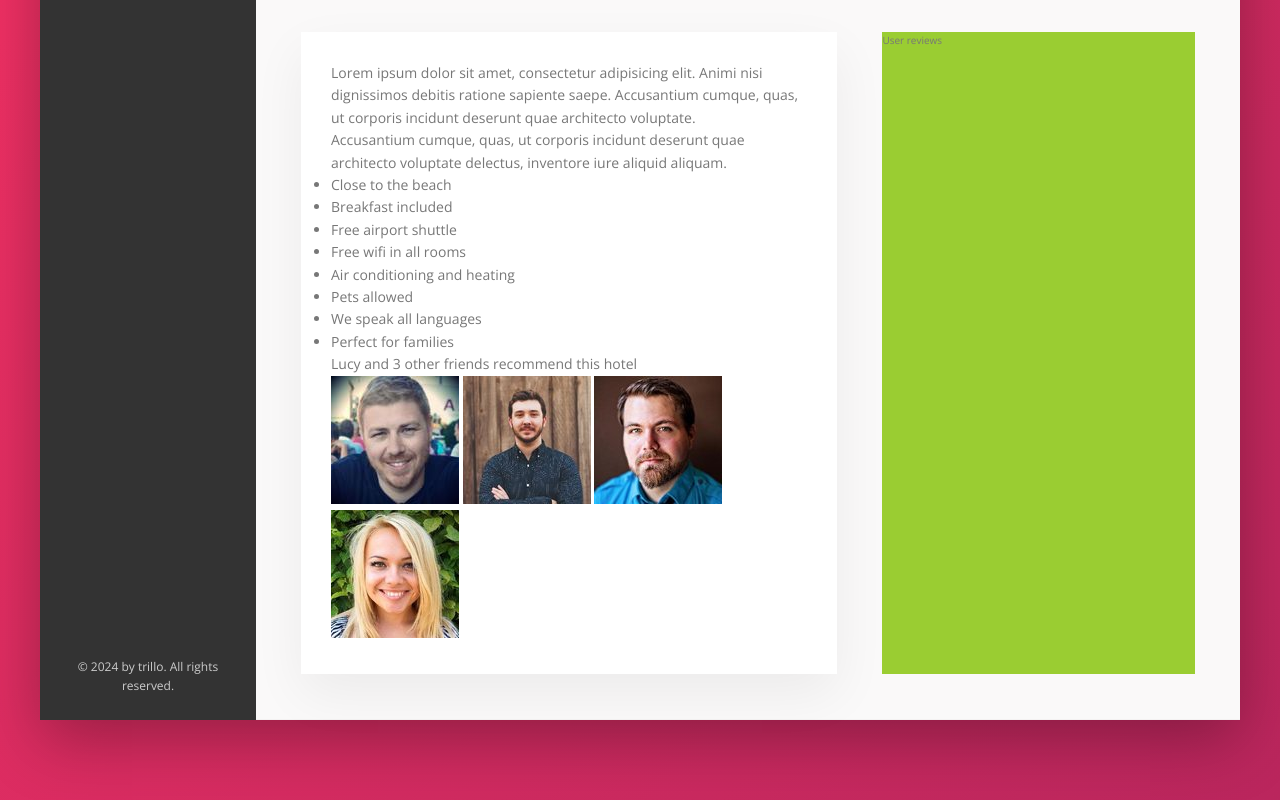
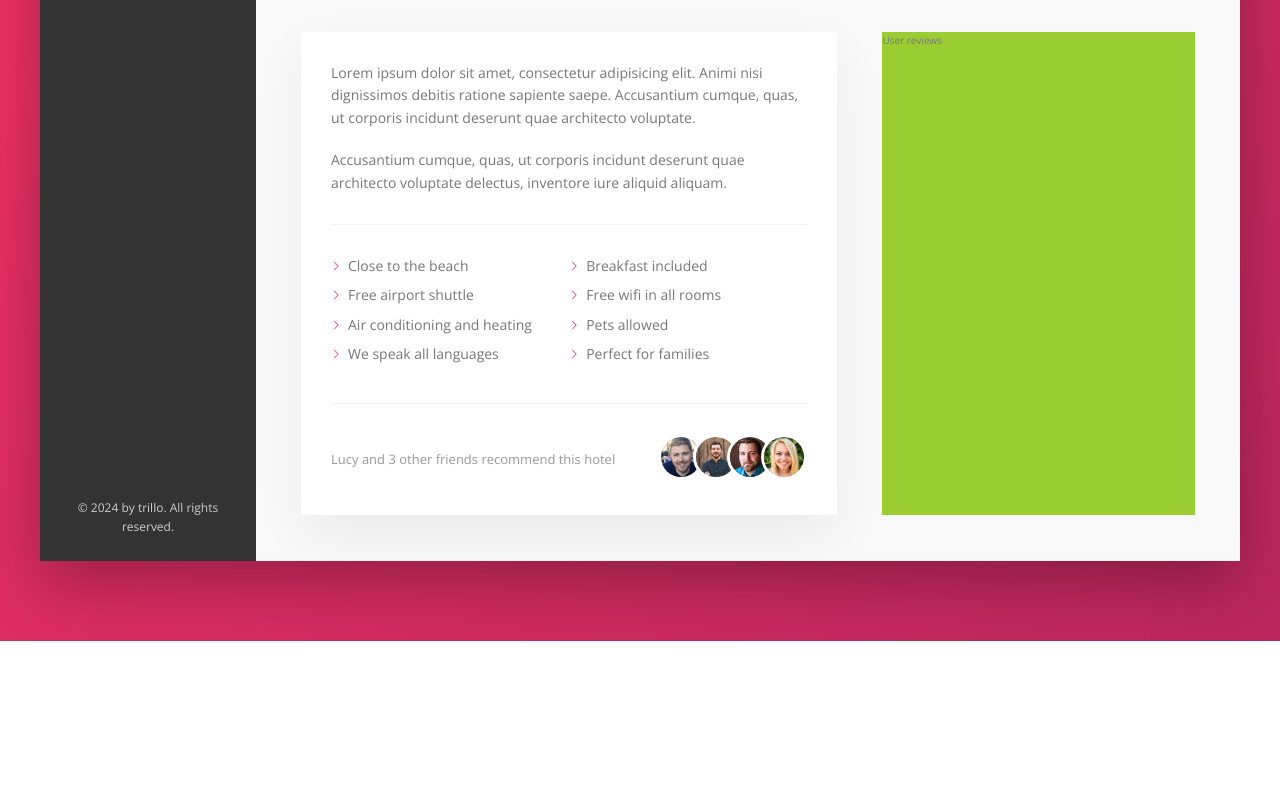
Before and after one commit to iivic17/trillo, a website: page index.html in a window 1280 px wide. Shown: the part 615-1415 px from the top of the page. After the commit the page ends 1256 px from the top, so only its background shows below. Drawn offline with nearby package versions, Linux system fonts and the light colour scheme.

Commit message:
Complete the details section

```diff
--- a/sass/_components.scss
+++ b/sass/_components.scss
@@ -270,7 +270,7 @@
 
     50% {
         transform: scale(1.05);
-        box-shadow: 0 1rem 4rem rgba(0,0,0,.25);
+        box-shadow: 0 1rem 4rem rgba(0, 0, 0, .25);
     }
 
     100% {
@@ -278,3 +278,61 @@
         box-shadow: none;
     }
 }
+
+.paragraph:not(:last-of-type) {
+    margin-bottom: 2rem;
+}
+
+.list {
+    list-style: none;
+    margin: 3rem 0;
+    padding: 3rem 0;
+    border-top: var(--line);
+    border-bottom: var(--line);
+    display: flex;
+    flex-wrap: wrap;
+    align-items: center;
+
+    &__item {
+        flex: 0 0 50%;
+        margin-bottom: .7rem;
+    }
+
+    &__item::before {
+        content: '';
+        display: inline-block;
+        height: 1rem;
+        width: 1rem;
+        margin-right: .7rem;
+        // background-image: url(../img/svg/chevron-thin-right.svg);
+        // background-size: cover;
+        background-color: var(--color-primary);
+        mask-image: url(../img/svg/chevron-thin-right.svg);
+        mask-size: cover;
+    }
+}
+
+.recommend {
+    font-size: 1.3rem;
+    color: var(--color-grey-dark-3);
+    display: flex;
+    align-items: center;
+
+    &__count {
+        margin-right: auto;
+    }
+
+    &__friends {}
+
+    &__photo {
+        box-sizing: content-box;
+        height: 4rem;
+        width: 4rem;
+        border-radius: 50%;
+        border: 3px solid #fff;
+
+        &:not(:last-of-type) {
+            margin-right: -1.5rem;
+        }
+    }
+}
```
Also changed, not shown: css/style.css.
